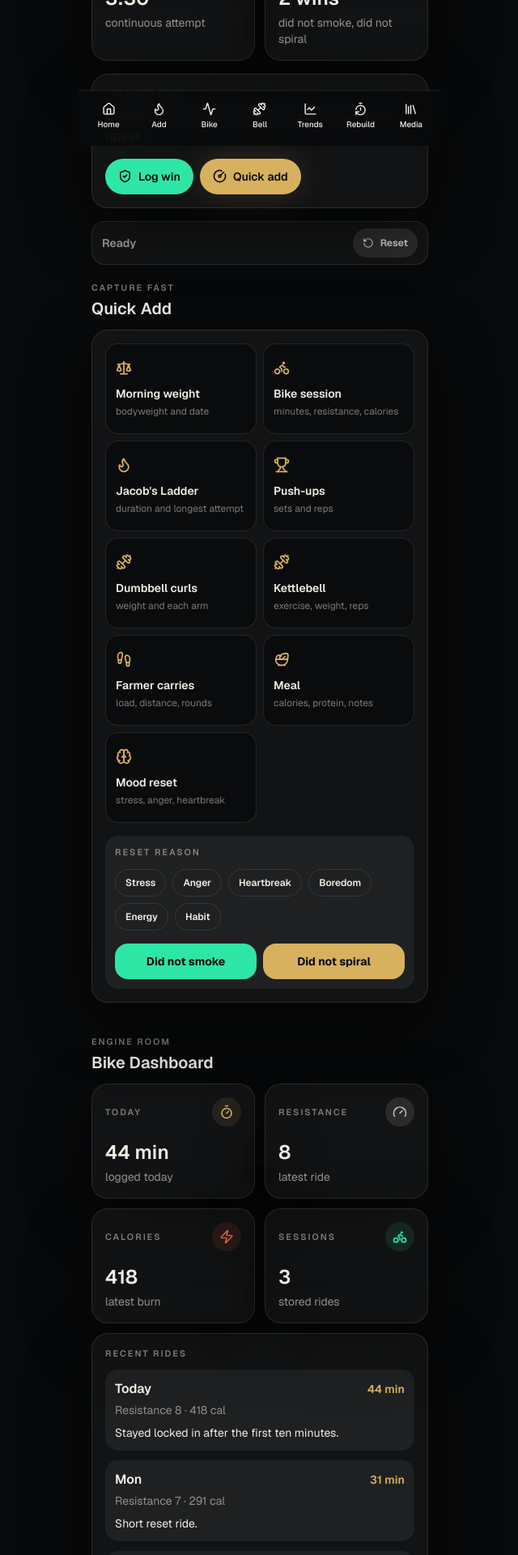
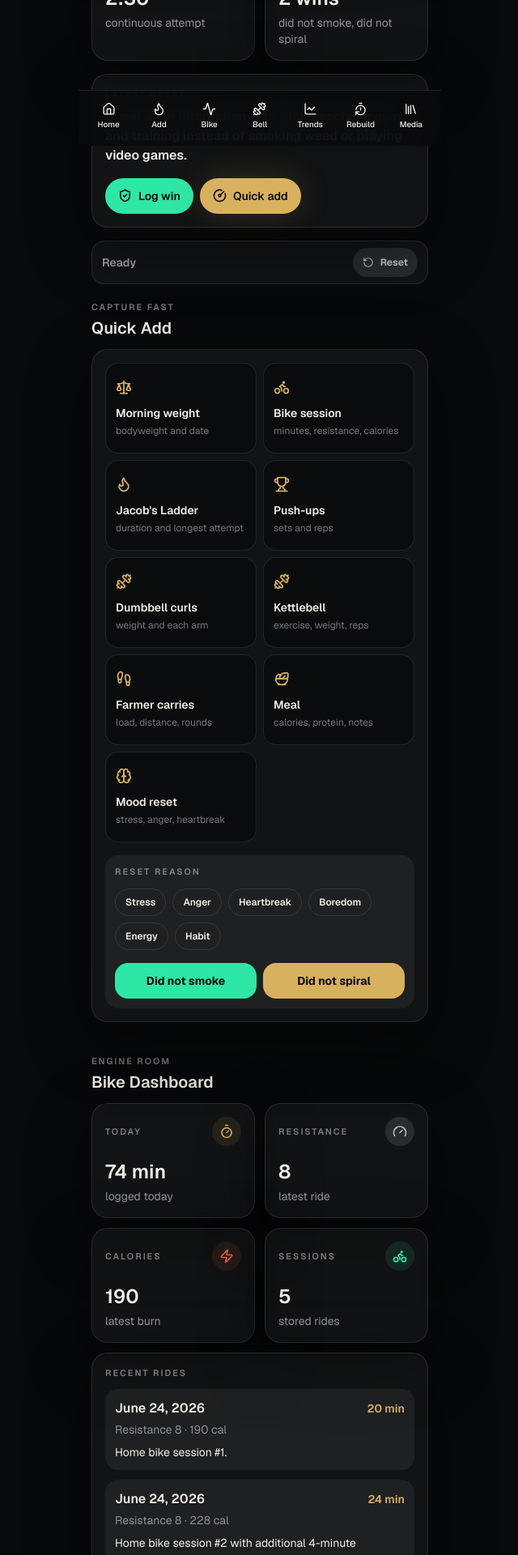
Before and after one commit to thelifeoferic/rebuild-clean, a Next.js app: page / in a window 1280 px wide. Shown: the part 620-2540 px from the top of the page at 81% size, without its empty margins (319-959 px from the left). Built offline with nearby package versions, Linux system fonts and the light colour scheme.

Commit message:
Add files via upload

```diff
--- a/components/kettlebell-programs.tsx
+++ b/components/kettlebell-programs.tsx
@@ -1,4 +1,4 @@
-import { Dumbbell, Footprints, Repeat2 } from "lucide-react";
+import { Dumbbell, Footprints, Repeat2, Shell } from "lucide-react";
 import type { RebuildData } from "@/types/rebuild";
 import { MetricCard } from "@/components/metric-card";
 import { Section } from "@/components/section";
@@ -41,6 +41,28 @@ export function KettlebellPrograms({ data }: { data: RebuildData }) {
           tone="green"
         />
       </div>
+
+      {data.strengthAccessorySessions.length ? (
+        <div className="mt-3 panel p-4">
+          <p className="metric-label mb-3">Accessory work</p>
+          <div className="space-y-3">
+            {data.strengthAccessorySessions.map((move) => (
+              <article key={move.id} className="flex items-center gap-3 rounded-2xl bg-white/[0.055] p-3">
+                <div className="grid size-11 place-items-center rounded-full bg-signal/10 text-signal">
+                  <Shell size={20} strokeWidth={2.2} aria-hidden />
+                </div>
+                <div className="min-w-0 flex-1">
+                  <p className="font-semibold text-porcelain">{move.exercise}</p>
+                  <p className="text-sm text-white/50">
+                    {move.weight} lb · {move.reps} reps
+                  </p>
+                  <p className="mt-1 text-sm text-white/45">{move.notes}</p>
+                </div>
+              </article>
+            ))}
+          </div>
+        </div>
+      ) : null}
     </Section>
   );
 }
--- a/components/rebuild-app.tsx
+++ b/components/rebuild-app.tsx
@@ -11,7 +11,7 @@ import { ProgressTrends } from "@/components/progress-trends";
 import { QuickAdd } from "@/components/quick-add";
 import { RebuildTimeline } from "@/components/rebuild-timeline";
 import { VideoLibrary } from "@/components/video-library";
-import { buildTimeline, cloneSeedData, createId, storageKey } from "@/lib/rebuild-data";
+import { buildTimeline, cloneSeedData, createId, normalizeRebuildData, storageKey } from "@/lib/rebuild-data";
 import type { LogKind, MoodReason, RebuildData } from "@/types/rebuild";
 
 type Draft = Record<string, string | boolean>;
@@ -26,7 +26,7 @@ export function RebuildApp() {
     if (!stored) return;
 
     try {
-      setData(JSON.parse(stored) as RebuildData);
+      setData(normalizeRebuildData(JSON.parse(stored) as Partial<RebuildData>));
       setSavedMessage("Loaded saved logs");
     } catch {
       setSavedMessage("Using seed data");
@@ -88,6 +88,7 @@ function appendLog(data: RebuildData, kind: LogKind, draft: Draft): RebuildData
     dumbbellCurlSessions: [...data.dumbbellCurlSessions],
     kettlebellSessions: [...data.kettlebellSessions],
     farmerCarrySessions: [...data.farmerCarrySessions],
+    strengthAccessorySessions: [...(data.strengthAccessorySessions ?? [])],
     meals: [...data.meals],
     behaviorWins: [...data.behaviorWins],
   };
@@ -97,6 +98,7 @@ function appendLog(data: RebuildData, kind: LogKind, draft: Draft): RebuildData
       id: createId("weight"),
       date: text(draft.date, "Today"),
       weight: number(draft.weight),
+      moment: "check-in",
     });
   }
 
@@ -108,6 +110,7 @@ function appendLog(data: RebuildData, kind: LogKind, draft: Draft): RebuildData
       resistance: number(draft.resistance),
       calories: number(draft.calories),
       notes: text(draft.notes, "Logged from Quick Add."),
+      location: "gym",
     });
   }
 
--- a/data/mock-data.ts
+++ b/data/mock-data.ts
@@ -8,6 +8,7 @@ import type {
   MealLog,
   PushUpSession,
   RebuildData,
+  StrengthAccessorySession,
   TimelineItem,
   WeightEntry,
 } from "@/types/rebuild";
@@ -16,7 +17,8 @@ export const tidalPlaylistUrl =
   "https://tidal.com/playlist/f3b43d55-8ea8-45f5-9e99-a29e2385600f";
 
 export const weights: WeightEntry[] = [
-  { id: "weight-today", date: "Today", weight: 227.0 },
+  { id: "weight-june-24-bed", date: "June 24, 2026", weight: 229.2, moment: "bedtime" },
+  { id: "weight-today", date: "June 24, 2026", weight: 227.0, moment: "morning" },
   { id: "weight-mon", date: "Mon", weight: 226.6 },
   { id: "weight-sun", date: "Sun", weight: 225.8 },
   { id: "weight-sat", date: "Sat", weight: 226.4 },
@@ -27,12 +29,31 @@ export const weights: WeightEntry[] = [
 
 export const bikeSessions: BikeSession[] = [
   {
-    id: "bike-today",
-    date: "Today",
-    minutes: 44,
+    id: "bike-june-24-home-1",
+    date: "June 24, 2026",
+    minutes: 20,
     resistance: 8,
-    calories: 418,
-    notes: "Stayed locked in after the first ten minutes.",
+    calories: 190,
+    notes: "Home bike session #1.",
+    location: "home",
+  },
+  {
+    id: "bike-june-24-home-2",
+    date: "June 24, 2026",
+    minutes: 24,
+    resistance: 8,
+    calories: 228,
+    notes: "Home bike session #2 with additional 4-minute extension.",
+    location: "home",
+  },
+  {
+    id: "bike-june-24-gym",
+    date: "June 24, 2026",
+    minutes: 30,
+    resistance: 8,
+    calories: 285,
+    notes: "Continuous cardio while rotating between machines with no extended breaks.",
+    location: "gym",
   },
   {
     id: "bike-mon",
@@ -54,53 +75,74 @@ export const bikeSessions: BikeSession[] = [
 
 export const jacobsLadderSessions: JacobsLadderSession[] = [
   {
-    id: "ladder-today",
-    date: "Today",
-    duration: "8:00",
-    longestContinuous: "3:30",
+    id: "ladder-june-24-1",
+    date: "June 24, 2026",
+    duration: "2:00",
+    longestContinuous: "2:00",
+    rounds: 1,
+    notes: "First Jacob's Ladder effort.",
+  },
+  {
+    id: "ladder-june-24-2",
+    date: "June 24, 2026",
+    duration: "8:30",
+    longestContinuous: "2:30",
+    rounds: 3,
+    notes: "Completed over 3 separate rounds.",
   },
 ];
 
 export const pushUpSessions: PushUpSession[] = [
   {
-    id: "push-today",
-    date: "Today",
-    sets: [14, 12, 10],
+    id: "push-june-24",
+    date: "June 24, 2026",
+    sets: [5, 7, 8, 8, 8],
   },
 ];
 
 export const dumbbellCurlSessions: DumbbellCurlSession[] = [
   {
-    id: "curl-today",
-    date: "Today",
+    id: "curl-june-24",
+    date: "June 24, 2026",
     weight: 35,
     repsEachArm: 20,
   },
 ];
 
 export const kettlebellSessions: KettlebellSession[] = [
-  { id: "kb-25-pass", date: "Today", exercise: "Pass-arounds", weight: 25, reps: 60 },
-  { id: "kb-20-world", date: "Today", exercise: "Around-the-worlds", weight: 20, reps: 200 },
-  { id: "kb-20-pass", date: "Today", exercise: "Pass-arounds", weight: 20, reps: 50 },
+  { id: "kb-25-pass", date: "June 24, 2026", exercise: "Pass-arounds", weight: 25, reps: 60 },
+  { id: "kb-20-world", date: "June 24, 2026", exercise: "Around-the-worlds", weight: 20, reps: 200 },
+  { id: "kb-20-pass", date: "June 24, 2026", exercise: "Pass-arounds", weight: 20, reps: 50 },
 ];
 
 export const farmerCarrySessions: FarmerCarrySession[] = [
   {
-    id: "carry-today",
-    date: "Today",
+    id: "carry-june-24",
+    date: "June 24, 2026",
     weightEachHand: 20,
     distanceFeet: 60,
     rounds: 4,
   },
 ];
 
+export const strengthAccessorySessions: StrengthAccessorySession[] = [
+  {
+    id: "goblet-squat-june-24",
+    date: "June 24, 2026",
+    exercise: "Goblet squats",
+    weight: 20,
+    reps: 15,
+    notes: "Added after carries and kettlebell rotational work.",
+  },
+];
+
 export const meals: MealLog[] = [
   {
-    id: "meal-1",
-    name: "Protein-forward dinner",
-    calories: 620,
-    protein: 48,
-    notes: "Kept it simple and logged rough numbers.",
+    id: "meal-june-24-poke",
+    name: "Spicy tuna poke bowl",
+    calories: 650,
+    protein: 42,
+    notes: "Notable meal after significant cardio volume day.",
   },
   {
     id: "meal-2",
@@ -113,12 +155,12 @@ export const meals: MealLog[] = [
 
 export const behaviorWins: BehaviorWin[] = [
   {
-    id: "win-1",
-    label: "Chose gym instead of weed/video games when upset",
-    reason: "heartbreak",
+    id: "win-june-24",
+    label: "Upset after interaction with Brianne; chose gym and training instead of smoking weed or playing video games.",
+    reason: "stress",
     didntSmoke: true,
     didntSpiral: true,
-    date: "Today",
+    date: "June 24, 2026",
   },
   {
     id: "win-2",
@@ -176,6 +218,7 @@ export const seedData: RebuildData = {
   dumbbellCurlSessions,
   kettlebellSessions,
   farmerCarrySessions,
+  strengthAccessorySessions,
   meals,
   behaviorWins,
 };
--- a/lib/rebuild-data.ts
+++ b/lib/rebuild-data.ts
@@ -2,6 +2,7 @@ import { seedData } from "@/data/mock-data";
 import type { RebuildData, TimelineItem } from "@/types/rebuild";
 
 export const storageKey = "rebuild:data:v1";
+export const todayLabel = "June 24, 2026";
 
 export function createId(prefix: string) {
   if (typeof crypto !== "undefined" && "randomUUID" in crypto) {
@@ -15,6 +16,23 @@ export function cloneSeedData(): RebuildData {
   return JSON.parse(JSON.stringify(seedData)) as RebuildData;
 }
 
+export function normalizeRebuildData(data: Partial<RebuildData>): RebuildData {
+  const seed = cloneSeedData();
+
+  return {
+    weights: data.weights ?? seed.weights,
+    bikeSessions: data.bikeSessions ?? seed.bikeSessions,
+    jacobsLadderSessions: data.jacobsLadderSessions ?? seed.jacobsLadderSessions,
+    pushUpSessions: data.pushUpSessions ?? seed.pushUpSessions,
+    dumbbellCurlSessions: data.dumbbellCurlSessions ?? seed.dumbbellCurlSessions,
+    kettlebellSessions: data.kettlebellSessions ?? seed.kettlebellSessions,
+    farmerCarrySessions: data.farmerCarrySessions ?? seed.farmerCarrySessions,
+    strengthAccessorySessions: data.strengthAccessorySessions ?? seed.strengthAccessorySessions,
+    meals: data.meals ?? seed.meals,
+    behaviorWins: data.behaviorWins ?? seed.behaviorWins,
+  };
+}
+
 export function getSevenDayAverageWeight(data: RebuildData) {
   const entries = data.weights.slice(0, 7);
   if (!entries.length) return 0;
@@ -26,7 +44,7 @@ export function getWeeklyBikeMinutes(data: RebuildData) {
 }
 
 export function getTodaysBikeMinutes(data: RebuildData) {
-  return data.bikeSessions.filter((session) => session.date === "Today").reduce((sum, session) => sum + session.minutes, 0);
+  return data.bikeSessions.filter((session) => isToday(session.date)).reduce((sum, session) => sum + session.minutes, 0);
 }
 
 export function getBestJacobsLadderTime(data: RebuildData) {
@@ -42,9 +60,13 @@ export function getPushUpMaxSet(data: RebuildData) {
 
 export function getTodaysPushUps(data: RebuildData) {
   return data.pushUpSessions
-    .filter((session) => session.date === "Today")
+    .filter((session) => isToday(session.date))
     .flatMap((session) => session.sets)
     .reduce((sum, reps) => sum + reps, 0);
+}
+
+export function isToday(date: string) {
+  return date === "Today" || date === todayLabel;
 }
 
 export function getRecentLowWeight(data: RebuildData) {
--- a/tailwind.config.ts
+++ b/tailwind.config.ts
@@ -5,6 +5,7 @@ const config: Config = {
     "./app/**/*.{js,ts,jsx,tsx,mdx}",
     "./components/**/*.{js,ts,jsx,tsx,mdx}",
     "./data/**/*.{js,ts,jsx,tsx,mdx}",
+    "!./outputs/**/*",
   ],
   theme: {
     extend: {
--- a/tsconfig.json
+++ b/tsconfig.json
@@ -19,5 +19,5 @@
     }
   },
   "include": ["next-env.d.ts", "**/*.ts", "**/*.tsx", ".next/types/**/*.ts"],
-  "exclude": ["node_modules"]
+  "exclude": ["node_modules", "outputs", "work"]
 }
```
Also changed, not shown: types/rebuild.ts (+14 -0 lines).
